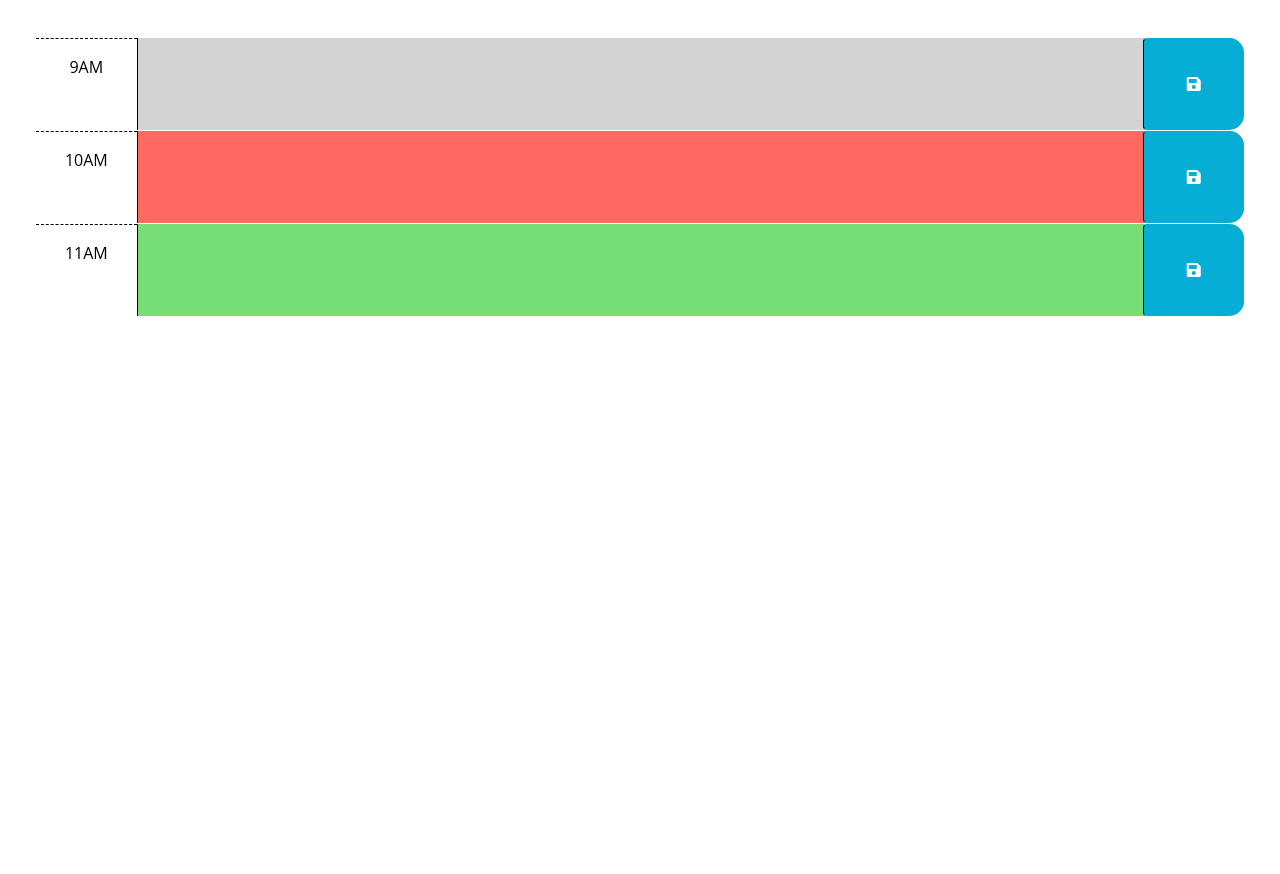
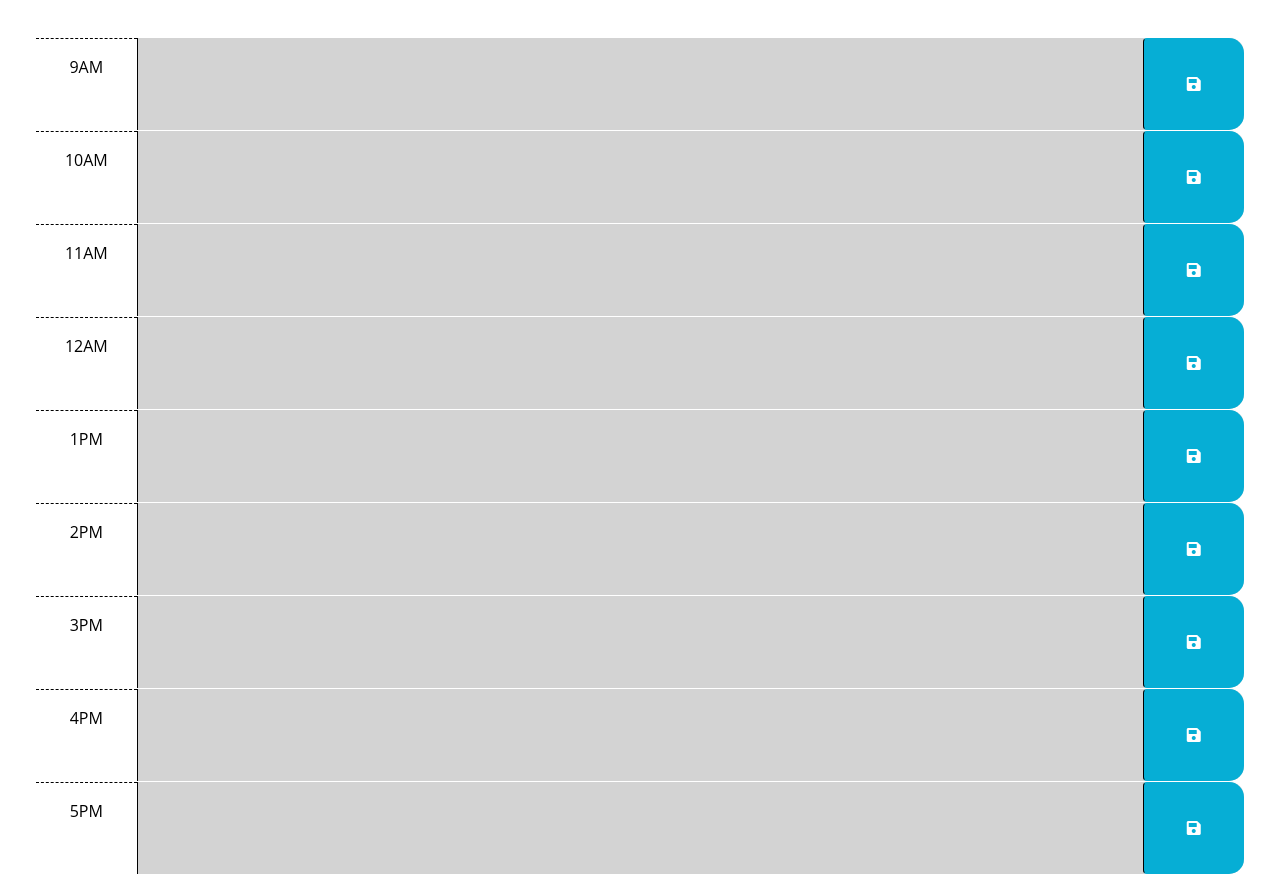
Before and after one commit to chappzach24/WorkDayScheduler, a plain HTML site: page index.html in a window 1280 px wide. Shown: the part 260-1134 px from the top of the page. Before the commit the page ends 800 px from the top, so only its background shows below. Drawn offline with nearby package versions, Linux system fonts and the light colour scheme.

Commit message:
added function color and loop to getItem textarea

```diff
--- a/index.html
+++ b/index.html
@@ -42,7 +42,7 @@
         -->
 
       <!-- Example of a past time block. The "past" class adds a gray background color. -->
-      <div id="hour-9" class="row time-block past">
+      <div id="hour-9" class="row time-block ">
         <div class="col-2 col-md-1 hour text-center py-3">9AM</div>
         <textarea class="col-8 col-md-10 description" rows="3"> </textarea>
         <button class="btn saveBtn col-2 col-md-1" aria-label="save">
@@ -51,7 +51,7 @@
       </div>
 
       <!-- Example of a present time block. The "present" class adds a red background color. -->
-      <div id="hour-10" class="row time-block present">
+      <div id="hour-10" class="row time-block ">
         <div class="col-2 col-md-1 hour text-center py-3">10AM</div>
         <textarea class="col-8 col-md-10 description" rows="3"> </textarea>
         <button class="btn saveBtn col-2 col-md-1" aria-label="save">
@@ -60,7 +60,7 @@
       </div>
 
       <!-- Example of a future time block. The "future" class adds a green background color. -->
-      <div id="hour-11" class="row time-block future">
+      <div id="hour-11" class="row time-block ">
         <div class="col-2 col-md-1 hour text-center py-3">11AM</div>
         <textarea id="hour-11-input" class="col-8 col-md-10 description" rows="3"> </textarea>
         <button class="btn saveBtn col-2 col-md-1" aria-label="save">
@@ -68,6 +68,53 @@
         </button>
       </div>
 
+      <div id="hour-12" class="row time-block ">
+        <div class="col-2 col-md-1 hour text-center py-3">12AM</div>
+        <textarea id="hour-12-input" class="col-8 col-md-10 description" rows="3"> </textarea>
+        <button class="btn saveBtn col-2 col-md-1" aria-label="save">
+          <i class="fas fa-save" aria-hidden="true"></i>
+        </button>
+      </div>
+
+      <div id="hour-13" class="row time-block ">
+        <div class="col-2 col-md-1 hour text-center py-3">1PM</div>
+        <textarea id="hour-1-input" class="col-8 col-md-10 description" rows="3"> </textarea>
+        <button class="btn saveBtn col-2 col-md-1" aria-label="save">
+          <i class="fas fa-save" aria-hidden="true"></i>
+        </button>
+      </div>
+
+      <div id="hour-14" class="row time-block ">
+        <div class="col-2 col-md-1 hour text-center py-3">2PM</div>
+        <textarea id="hour-2-input" class="col-8 col-md-10 description" rows="3"> </textarea>
+        <button class="btn saveBtn col-2 col-md-1" aria-label="save">
+          <i class="fas fa-save" aria-hidden="true"></i>
+        </button>
+      </div>
+
+      <div id="hour-15" class="row time-block ">
+        <div class="col-2 col-md-1 hour text-center py-3">3PM</div>
+        <textarea id="hour-3-input" class="col-8 col-md-10 description" rows="3"> </textarea>
+        <button class="btn saveBtn col-2 col-md-1" aria-label="save">
+          <i class="fas fa-save" aria-hidden="true"></i>
+        </button>
+      </div>
+
+      <div id="hour-16" class="row time-block ">
+        <div class="col-2 col-md-1 hour text-center py-3">4PM</div>
+        <textarea id="hour-4-input" class="col-8 col-md-10 description" rows="3"> </textarea>
+        <button class="btn saveBtn col-2 col-md-1" aria-label="save">
+          <i class="fas fa-save" aria-hidden="true"></i>
+        </button>
+      </div>
+
+      <div id="hour-17" class="row time-block ">
+        <div class="col-2 col-md-1 hour text-center py-3">5PM</div>
+        <textarea id="hour-5-input" class="col-8 col-md-10 description" rows="3"> </textarea>
+        <button class="btn saveBtn col-2 col-md-1" aria-label="save">
+          <i class="fas fa-save" aria-hidden="true"></i>
+        </button>
+      </div>
     </div>
 
     <script src="https://cdnjs.cloudflare.com/ajax/libs/jquery/3.2.1/jquery.min.js"></script>
--- a/script.js
+++ b/script.js
@@ -3,11 +3,10 @@
 // in the html.
 
 $(function () {
-
   let currentDayEl = $("#currentDay");
   //Uses dayjs advanced format to provide the correct date
   let currentDate = dayjs().format("dddd, MMMM D YYYY");
-  let currentTime = dayjs().format("hh:mm")
+  let currentTime = dayjs().hour();
 
   console.log(currentTime);
 
@@ -20,14 +19,34 @@ $(function () {
     let eventText = $(this).siblings("textarea").val();
     localStorage.setItem(currentBlock, eventText);
   });
+
+  //needs if else to check each time block to make it the correct color
+  // hour-17  17
+  function color() {
+    $(".time-block").each(function () {
+      const hourBlock = parseInt($(this).attr("id").split("-")[1]);
+
+      if (hourBlock < currentTime) {
+        // past
+        $(this).addClass("past");
+      } else if (hourBlock === currentTime) {
+        // present
+        $(this).addClass("present");
+      } else {
+        // future
+        $(this).addClass("future");
+      }
+    });
+  }
+  color();
+
+
+  for (let i = 9; i < 17; i++) {
+    $("#hour-"+ i +" .description").text(localStorage.getItem("hour-"+i));
+  }
 });
 
 //will change color for past, present and future
-function color(){
-//needs if else to check each time block to make it the correct color
-
-}
-
 
 // TODO: Add a listener for click events on the save button. This code should
 // use the id in the containing time-block as a key to save the user input in
```
Lines whose indentation alone changed are shown as unchanged.
